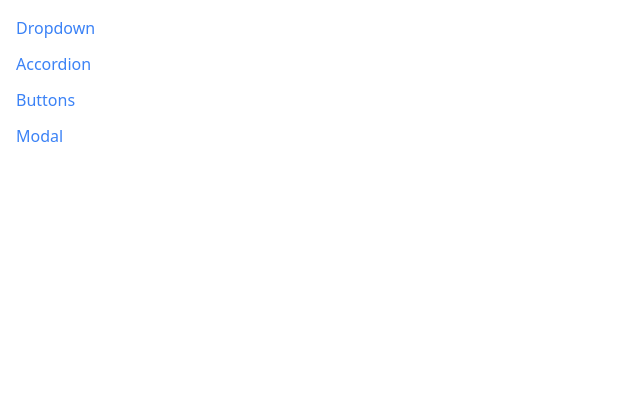
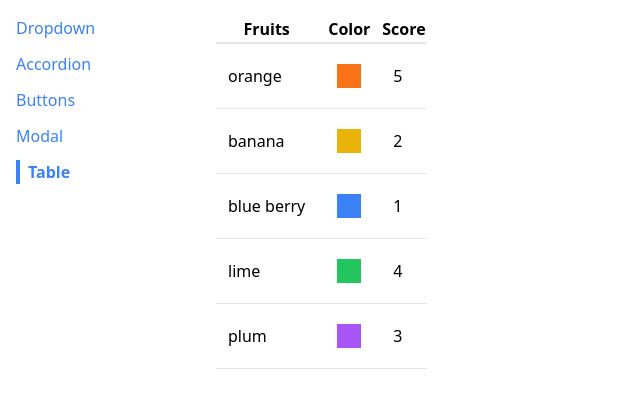
Before and after one commit to ElSmith7/react-menu-components, a React (Create React App) app: page /table in a window 1280 px wide. Shown: the top 408 px of the page, without its empty margins (0-640 px from the left). Built offline with nearby package versions, Linux system fonts and the light colour scheme.

Commit message:
created table and table page components, created table data and displayed

```diff
--- a/src/App.js
+++ b/src/App.js
@@ -4,7 +4,7 @@
 import DropDownPage from "./pages/DropDownPage";
 import ButtonPage from "./pages/ButtonPage";
 import ModalPage from "./pages/ModalPage";
-import Modal from "./components/Modal";
+import TablePage from "./pages/TablePage";
 
 function App() {
   return (
@@ -23,6 +23,9 @@
         <Route path="/modal">
           <ModalPage />
         </Route>
+        <Route path="/table">
+          <TablePage />
+        </Route>
       </div>
     </div>
   );
--- a/src/components/Sidebar.js
+++ b/src/components/Sidebar.js
@@ -6,6 +6,7 @@
     { label: "Accordion", path: "/accordion" },
     { label: "Buttons", path: "/buttons" },
     { label: "Modal", path: "/modal" },
+    { label: "Table", path: "/table" },
   ];
   const renderedLinks = links.map((link) => {
     return (
--- /dev/null
+++ b/src/components/Table.js
@@ -0,0 +1,27 @@
+function Table({ data }) {
+  let renderedRows = data.map((fruit) => {
+    return (
+      <tr className="border-b" key={fruit.name}>
+        <td className="p-3">{fruit.name}</td>
+        <td className="p-3">
+          <div className={`p-3 m-2 ${fruit.color}`}></div>
+        </td>
+        <td className="p-3">{fruit.score}</td>
+      </tr>
+    );
+  });
+  return (
+    <table className="table-auto border-spacing-2">
+      <thead>
+        <tr className="border-b-2">
+          <th>Fruits</th>
+          <th>Color</th>
+          <th>Score</th>
+        </tr>
+      </thead>
+      <tbody>{renderedRows}</tbody>
+    </table>
+  );
+}
+
+export default Table;
--- /dev/null
+++ b/src/pages/TablePage.js
@@ -0,0 +1,17 @@
+import Table from "../components/Table";
+
+function TablePage() {
+  const data = [
+    { name: "orange", color: "bg-orange-500", score: 5 },
+    { name: "banana", color: "bg-yellow-500", score: 2 },
+    { name: "blue berry", color: "bg-blue-500", score: 1 },
+    { name: "lime", color: "bg-green-500", score: 4 },
+    { name: "plum", color: "bg-purple-500", score: 3 },
+  ];
+  return (
+    <div>
+      <Table data={data} />
+    </div>
+  );
+}
+export default TablePage;
```
